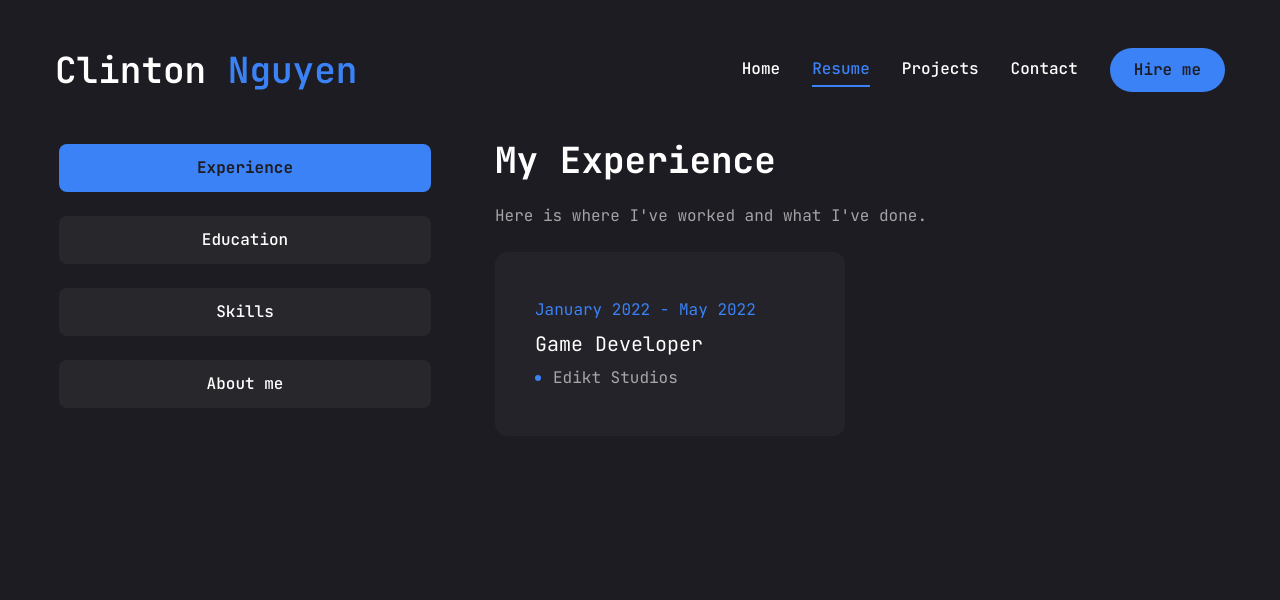
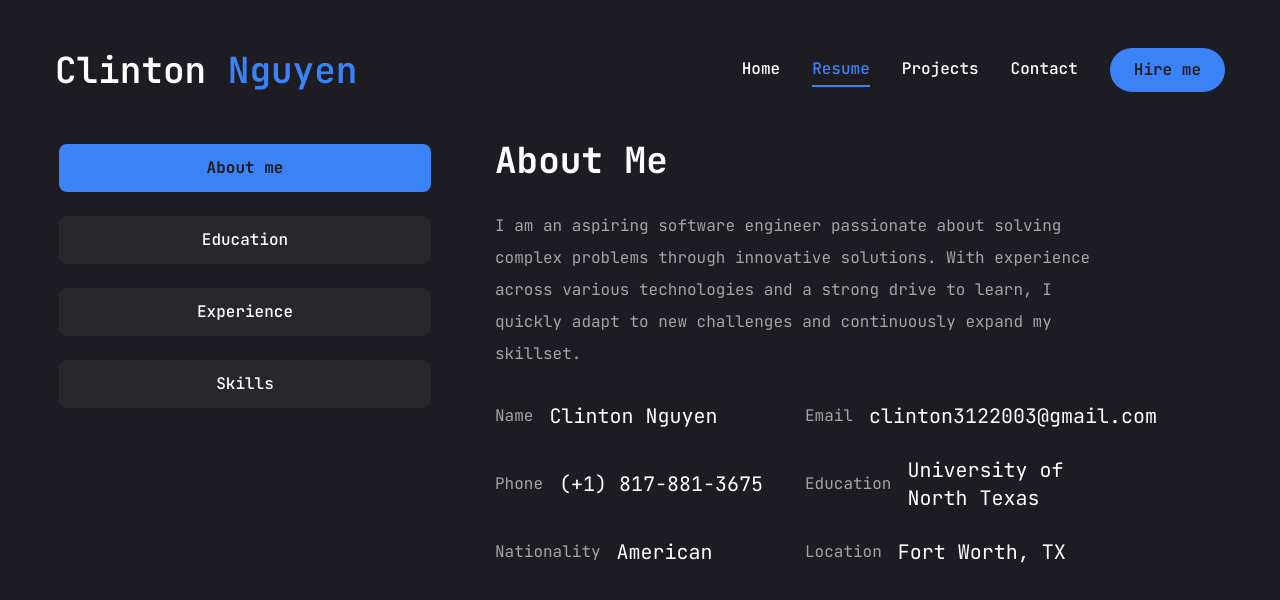
Before and after one commit to clintonnguyen/clinton-portfolio, a Next.js app: page /resume in a window 1280 px wide. Shown: the top 600 px of the page. Built offline with nearby package versions, Linux system fonts and the light colour scheme.

Commit message:
added projects

```diff
--- a/app/projects/page.jsx
+++ b/app/projects/page.jsx
@@ -1,7 +1,186 @@
-import React from "react";
+"use client";
+
+import { motion } from "framer-motion";
+import React, { useState } from "react";
+
+import { Swiper, SwiperSlide } from "swiper/react";
+import "swiper/css";
+
+import { BsArrowUpRight, BsGithub } from "react-icons/bs";
+
+import {
+  Tooltip,
+  TooltipContent,
+  TooltipTrigger,
+  TooltipProvider,
+} from "@/components/ui/tooltip";
+
+import Link from "next/link";
+import Image from "next/image";
+import WorkSliderBtns from "@/components/WorkSliderBtns";
+import { Dialog, DialogContent } from "@/components/ui/dialog";
+
+const projects = [
+  {
+    num: "01",
+    title: "MonsterMatcher",
+    description:
+      "A spooky twist on traditional dating apps, this Tinder-like app connects ghouls, goblins, and all things monstrous with human or monster fans looking for a frightfully fun match. Swipe through profiles of eerie characters and see if sparks (or spooky chills) fly. Created at HackUNT24",
+    stack: ["MongoDB", "Express", "React", "Node.js"],
+    image:
+      "https://github.com/user-attachments/assets/fafbfe49-3025-4870-9d90-75f10da39e61",
+    github: "https://github.com/MegaClinton/monsterMatcher",
+    live: "https://monster-matcher.vercel.app/",
+  },
+  {
+    num: "02",
+    title: "noteTaker",
+    description:
+      "A full-stack note-taking application built with the MERN (MongoDB, Express.js, React, Node.js) stack. This application allows users to create, manage, and organize their notes with a clean and intuitive interface. Created at HackUTA24",
+    stack: ["MongoDB", "Express", "React", "Node.js, Tailwind"],
+    image: "https://i.imgur.com/94YdWYd.png",
+    github: "https://github.com/MegaClinton/noteTaker",
+    live: "https://notetaker.up.railway.app/",
+  },
+  {
+    num: "03",
+    title: "Student Management System",
+    description:
+      "An efficient student data management system comparing time complexities of Linked Lists and Binary Search Trees for optimized data operations. Features include adding, searching, and updating student records, with demonstrated scalability handling 100,000 student entries generated using Python's Faker library.",
+    stack: ["C++", "Python"],
+    image: "/assets/work/thumb1.png",
+    github: "https://github.com/MegaClinton/Student-Management-System",
+    live: "",
+  },
+];
 
 const Projects = () => {
-  return <div>Projects</div>;
+  const [project, setProject] = useState(projects[0]);
+  const [isModalOpen, setIsModalOpen] = useState(false);
+  const [selectedImage, setSelectedImage] = useState("");
+
+  const handleSlideChange = (swiper) => {
+    // get real index when loop is true
+    const realIndex = swiper.realIndex;
+    setProject(projects[realIndex]);
+  };
+
+  return (
+    <motion.section
+      initial={{ opacity: 0 }}
+      animate={{
+        opacity: 1,
+        transition: { delay: 0.5, duration: 0.4, ease: "easeIn" },
+      }}
+      className="min-h-[80vh] flex flex-col justify-center py-12 xl:px-0"
+    >
+      <div className="container mx-auto">
+        <div className="flex flex-col xl:flex-row xl:gap-[30px]">
+          {/* Project Info */}
+          <div className="w-full xl:w-[50%] xl:h-[460px] flex flex-col xl:justify-between order-2 xl:order-none">
+            <div className="flex flex-col gap-[30px] h-[50%]">
+              {/*outline num*/}
+              <div className="font-extrabold leading-none text-transparent text-8xl text-outline">
+                {project.num}
+              </div>
+              {/*title*/}
+              <h2 className="text-[42px] font-bold leading-none text-white group-hover:text-accent transition-all duration-500 ">
+                {project.title}
+              </h2>
+              {/*description*/}
+              <p className="text-white/60">{project.description}</p>
+              {/*stack*/}
+              <ul className="flex gap-4">
+                {project.stack.map((item, index) => (
+                  <li key={index} className="text-xl text-accent">
+                    {item}
+                    {index !== project.stack.length - 1 && ","}
+                  </li>
+                ))}
+              </ul>
+              {/*border*/}
+              <div className="border border-white/20"></div>
+              {/*buttons*/}
+              <div className="flex items-center gap-4">
+                {/*Live project button*/}
+                {project.live && (
+                  <Link
+                    href={project.live}
+                    target="_blank"
+                    rel="noopener noreferrer"
+                  >
+                    <TooltipProvider delayDuration={0}>
+                      <Tooltip>
+                        <TooltipTrigger className="w-[70px] h-[70px] rounded-full bg-white/5 flex justify-center items-center group">
+                          <BsArrowUpRight className="text-3xl text-white group-hover:text-accent" />
+                        </TooltipTrigger>
+                        <TooltipContent>
+                          <p>Live project</p>
+                        </TooltipContent>
+                      </Tooltip>
+                    </TooltipProvider>
+                  </Link>
+                )}
+                {/*Github project button*/}
+                <Link
+                  href={project.github}
+                  target="_blank"
+                  rel="noopener noreferrer"
+                >
+                  <TooltipProvider delayDuration={0}>
+                    <Tooltip>
+                      <TooltipTrigger className="w-[70px] h-[70px] rounded-full bg-white/5 flex justify-center items-center group">
+                        <BsGithub className="text-3xl text-white group-hover:text-accent" />
+                      </TooltipTrigger>
+                      <TooltipContent>
+                        <p>Github repository</p>
+                      </TooltipContent>
+                    </Tooltip>
+                  </TooltipProvider>
+                </Link>
+              </div>
+            </div>
+          </div>
+
+          {/* Project Slider */}
+          <div className="w-full xl:w-[50%]">
+            <Swiper
+              spaceBetween={30}
+              slidesPerView={1}
+              className="xl:h-[520px] mb-12"
+              onSlideChange={handleSlideChange}
+              loop={true}
+            >
+              {projects.map((project, index) => {
+                return (
+                  <SwiperSlide key={index} className="w-full">
+                    <div className="h-[460px] relative group flex justify-center items-center bg-transparent">
+                      {/*overlay*/}
+                      <div className="absolute top-0 bottom-0 z-10 w-full h-full"></div>
+                      {/*image*/}
+                      <div className="relative w-full h-full">
+                        <Image
+                          src={project.image}
+                          alt={project.title}
+                          fill
+                          className="object-contain"
+                        />
+                      </div>
+                    </div>
+                  </SwiperSlide>
+                );
+              })}
+              {/*slider buttons*/}
+              <WorkSliderBtns
+                containerStyles="flex gap-2 absolute right-0 z-20 bottom-[calc(50%_-_22px)] xl:bottom-0 w-full justify-between xl:w-max xl:justify-none"
+                btnStyles="bg-accent hover:bg-accent-hover hover:text-white text-primary text-[22px] w-[44px] h-[44px] flex justify-center items-center transition-all"
+              />
+            </Swiper>
+          </div>
+        </div>
+      </div>
+    </motion.section>
+  );
 };
 
 export default Projects;
--- a/app/resume/page.jsx
+++ b/app/resume/page.jsx
@@ -72,14 +72,14 @@
   description: "Here is where I've studied and what I've learned.",
   items: [
     {
+      insitution: "Codesignal",
+      degree: "Full-Stack Engineering with JavaScript",
+      duration: "2024",
+    },
+    {
       insitution: "University of North Texas",
       degree: "B.S. Computer Science",
       duration: "August 2022 - May 2026",
-    },
-    {
-      insitution: "Codesignal",
-      degree: "Full-Stack Engineering with JavaScript",
-      duration: "2024",
     },
   ],
 };
@@ -160,53 +160,47 @@
       initial={{ opacity: 0 }}
       animate={{
         opacity: 1,
-        transition: { delay: 2.4, duration: 0.4, ease: "easeIn" },
+        transition: { delay: 0.5, duration: 0.4, ease: "easeIn" },
       }}
       className="min-h-[80vh] flex items-center justify-center py-20 xl:py-0"
     >
       <div className="container pb-20">
         <Tabs
-          defaultValue="experience"
+          defaultValue="about"
           className="flex flex-col xl:flex-row gap-[60px]"
         >
           <TabsList className="flex flex-col w-full max-w-[380px] [mx-auto xl:mx-0 gap-6">
+            <TabsTrigger value="about">About me</TabsTrigger>
+            <TabsTrigger value="education">Education</TabsTrigger>
             <TabsTrigger value="experience">Experience</TabsTrigger>
-            <TabsTrigger value="education">Education</TabsTrigger>
             <TabsTrigger value="skills">Skills</TabsTrigger>
-            <TabsTrigger value="about">About me</TabsTrigger>
           </TabsList>
 
           {/*content*/}
           <div className="min-h-[70vh] w-full ">
-            {/*experience*/}
-            <TabsContent value="experience" className="w-full">
-              <div className="flex flex-col gap-[20px] text-center xl:text-left">
-                <h3 className="text-4xl font-bold">{experience.title}</h3>
+            {/*about*/}
+            <TabsContent
+              value="about"
+              className="w-full text-center xl:text-left"
+            >
+              <div className="flex flex-col gap-[30px]">
+                <h3 className="text-4xl font-bold">{about.title}</h3>
                 <p className="max-w-[600px] text-white/60 mx-auto xl:mx-0">
-                  {experience.description}
+                  {about.description}
                 </p>
-                <ScrollArea className="h-[400px]">
-                  <ul className="grid grid-cols-1 lg:grid-cols-2 gap-[30px]">
-                    {experience.items.map((item, index) => {
+                <ul className="grid grid-cols-1 xl:grid-cols-2 gap-y-6 max-w-[620px] mx-auto xl:mx-0">
+                  {about.info.map((item, index) => {
                     return (
                       <li
                         key={index}
-                          className="bg-[#232329] h-[184px] py-6 px-10 rounded-xl flex flex-col justify-center items-center lg:items-start gap-1 "
+                        className="flex items-center justify-center gap-4 xl:justify-start"
                       >
-                          <span className="text-accent">{item.duration}</span>
-                          <h3 className="text-xl max-w-[260px] text-center lg:text-left">
-                            {item.position}
-                          </h3>
-                          <div className="flex items-center gap-3">
-                            {/*dot*/}
-                            <span className="w-[6px] h-[6px] bg-accent rounded-full"></span>
-                            <p className="text-white/60">{item.company}</p>
-                          </div>
+                        <span className="text-white/60">{item.fieldName}</span>
+                        <span className="text-xl">{item.fieldValue}</span>
                       </li>
                     );
                   })}
                 </ul>
-                </ScrollArea>
               </div>
             </TabsContent>
             {/*education*/}
@@ -240,6 +234,38 @@
                 </ScrollArea>
               </div>
             </TabsContent>
+            {/*experience*/}
+            <TabsContent value="experience" className="w-full">
+              <div className="flex flex-col gap-[20px] text-center xl:text-left">
+                <h3 className="text-4xl font-bold">{experience.title}</h3>
+                <p className="max-w-[600px] text-white/60 mx-auto xl:mx-0">
+                  {experience.description}
+                </p>
+                <ScrollArea className="h-[400px]">
+                  <ul className="grid grid-cols-1 lg:grid-cols-2 gap-[30px]">
+                    {experience.items.map((item, index) => {
+                      return (
+                        <li
+                          key={index}
+                          className="bg-[#232329] h-[184px] py-6 px-10 rounded-xl flex flex-col justify-center items-center lg:items-start gap-1 "
+                        >
+                          <span className="text-accent">{item.duration}</span>
+                          <h3 className="text-xl max-w-[260px] text-center lg:text-left">
+                            {item.position}
+                          </h3>
+                          <div className="flex items-center gap-3">
+                            {/*dot*/}
+                            <span className="w-[6px] h-[6px] bg-accent rounded-full"></span>
+                            <p className="text-white/60">{item.company}</p>
+                          </div>
+                        </li>
+                      );
+                    })}
+                  </ul>
+                </ScrollArea>
+              </div>
+            </TabsContent>
+
             {/*skills*/}
             <TabsContent value="skills" className="w-full h-full">
               <div className="flex flex-col gap-[30px]">
@@ -271,31 +297,6 @@
                 </ul>
               </div>
             </TabsContent>
-            {/*about*/}
-            <TabsContent
-              value="about"
-              className="w-full text-center xl:text-left"
-            >
-              <div className="flex flex-col gap-[30px]">
-                <h3 className="text-4xl font-bold">{about.title}</h3>
-                <p className="max-w-[600px] text-white/60 mx-auto xl:mx-0">
-                  {about.description}
-                </p>
-                <ul className="grid grid-cols-1 xl:grid-cols-2 gap-y-6 max-w-[620px] mx-auto xl:mx-0">
-                  {about.info.map((item, index) => {
-                    return (
-                      <li
-                        key={index}
-                        className="flex items-center justify-center gap-4 xl:justify-start"
-                      >
-                        <span className="text-white/60">{item.fieldName}</span>
-                        <span className="text-xl">{item.fieldValue}</span>
-                      </li>
-                    );
-                  })}
-                </ul>
-              </div>
-            </TabsContent>
           </div>
         </Tabs>
       </div>
--- /dev/null
+++ b/components/WorkSliderBtns.jsx
@@ -0,0 +1,20 @@
+"use client";
+
+import { useSwiper } from "swiper/react";
+import { PiCaretLeftBold, PiCaretRightBold } from "react-icons/pi";
+
+const WorkSliderBtns = ({ containerStyles, btnStyles, iconsStyles }) => {
+  const swiper = useSwiper();
+  return (
+    <div className={containerStyles}>
+      <button className={btnStyles} onClick={() => swiper.slidePrev()}>
+        <PiCaretLeftBold className={iconsStyles} />
+      </button>
+      <button className={btnStyles} onClick={() => swiper.slideNext()}>
+        <PiCaretRightBold className={iconsStyles} />
+      </button>
+    </div>
+  );
+};
+
+export default WorkSliderBtns;
--- a/package.json
+++ b/package.json
@@ -24,6 +24,7 @@
     "react-countup": "^6.5.3",
     "react-dom": "19.0.0-rc-02c0e824-20241028",
     "react-icons": "^5.3.0",
+    "swiper": "^11.1.14",
     "tailwind-merge": "^2.5.4",
     "tailwindcss-animate": "^1.0.7"
   },
--- a/tailwind.config.js
+++ b/tailwind.config.js
@@ -33,7 +33,21 @@
         md: "calc(var(--radius) - 2px)",
         sm: "calc(var(--radius) - 4px)",
       },
+      textStroke: {
+        outline: "1px black",
+      },
     },
   },
-  plugins: [require("tailwindcss-animate")],
+  plugins: [
+    require("tailwindcss-animate"),
+    function ({ addUtilities }) {
+      const newUtilities = {
+        ".text-outline": {
+          "-webkit-text-stroke": "1px white",
+          color: "transparent",
+        },
+      };
+      addUtilities(newUtilities);
+    },
+  ],
 };
```
Also changed, not shown: components/MobileNav.jsx (+8 -4 lines), next.config.mjs (+10 -1 lines), 1 other file (tests, documents, lock files or other folders). Lines whose indentation alone changed are shown as unchanged.
